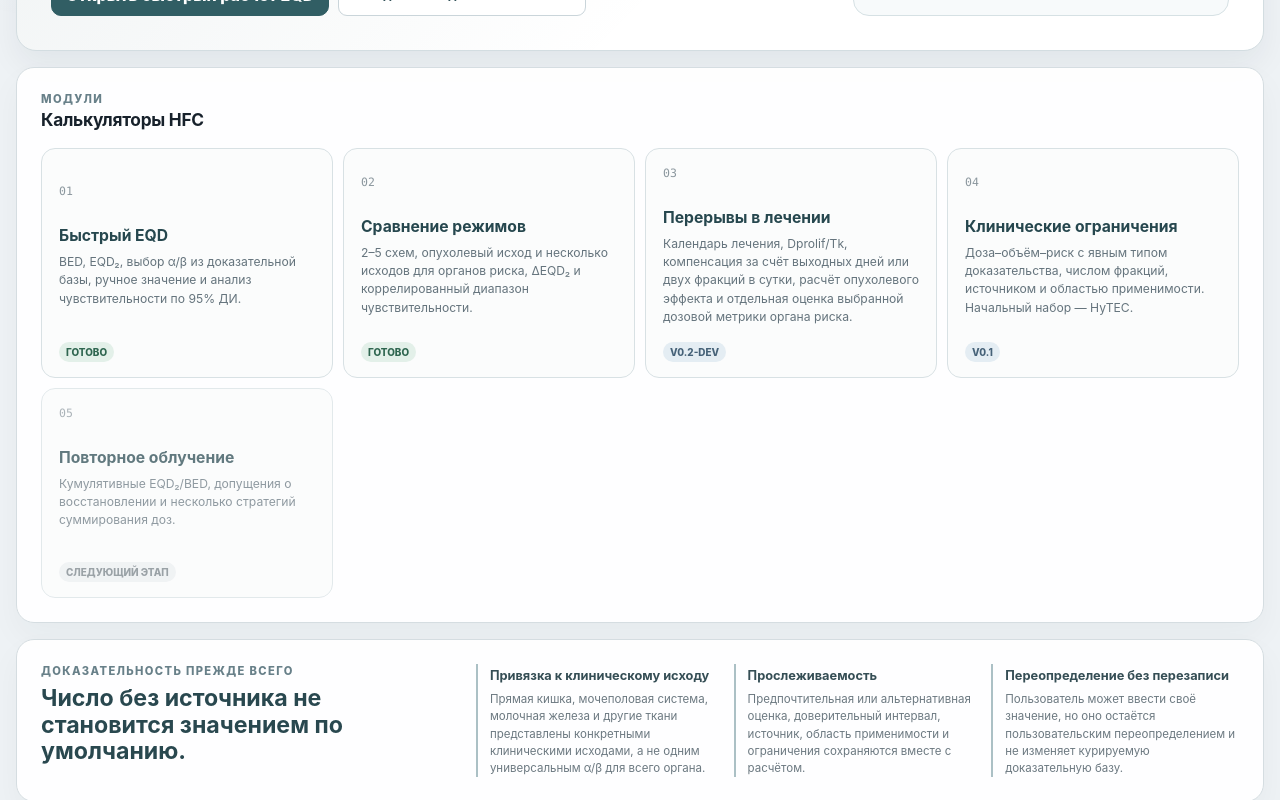
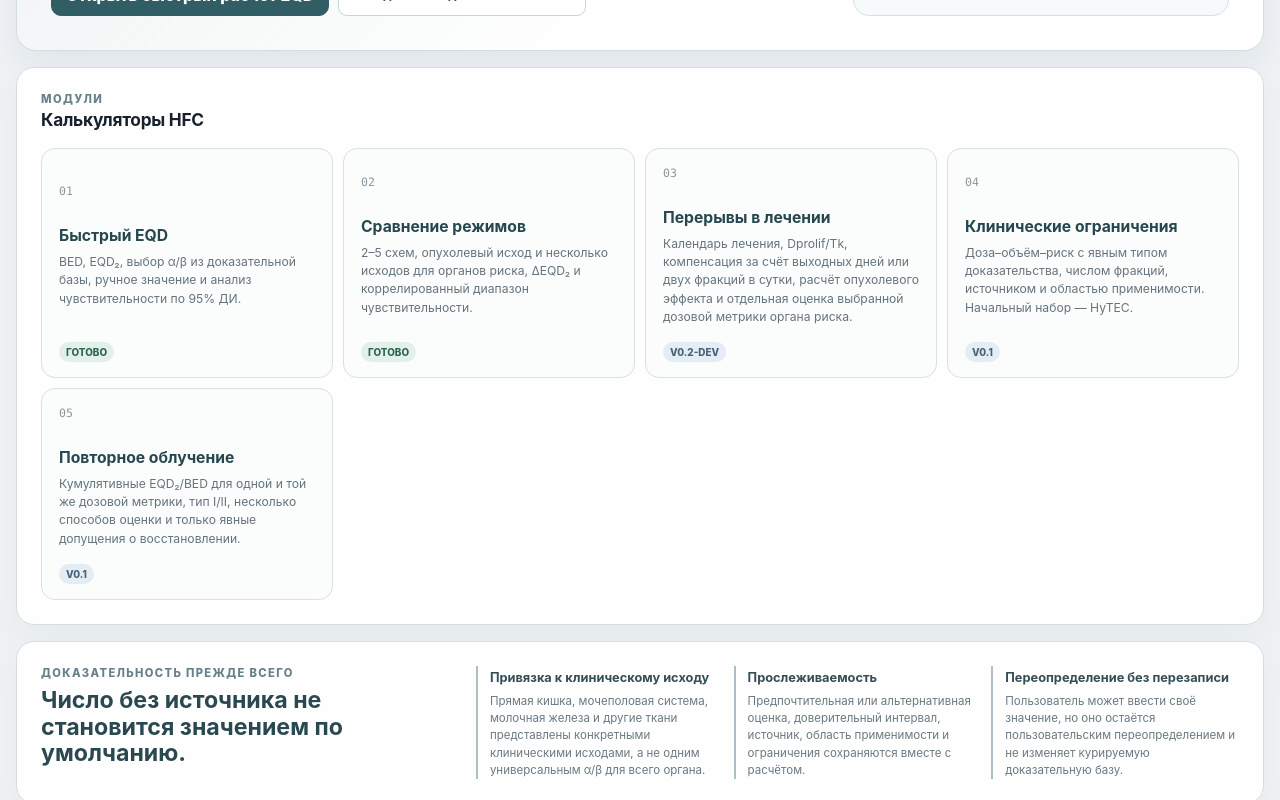
Before and after one commit to mesava/HFC-HypoFracCalc-, a React (Vite) app: page / in a window 1280 px wide. Shown: the part 419-1219 px from the top of the page. Built offline with nearby package versions, Linux system fonts and the light colour scheme.

Commit message:
feat(site): enable reirradiation module on landing page

```diff
--- a/src/ui/SiteHome.tsx
+++ b/src/ui/SiteHome.tsx
@@ -8,6 +8,7 @@ export type SitePage =
   | "compare"
   | "gap"
   | "constraints"
+  | "reirradiation"
   | "methodology"
   | "about";
 
@@ -156,20 +157,22 @@ export function SiteHome({
             <span className="module-state beta">v0.1</span>
           </button>
 
-          <div className="module-card disabled-card">
+          <button
+            className="module-card"
+            type="button"
+            onClick={() => onNavigate("reirradiation")}
+          >
             <span className="module-index">05</span>
             <strong>{tx(language, "Повторное облучение", "Reirradiation")}</strong>
             <p>
               {tx(
                 language,
-                "Кумулятивные EQD₂/BED, допущения о восстановлении и несколько стратегий суммирования доз.",
-                "Cumulative EQD₂/BED, recovery assumptions, and multiple dose-accumulation strategies.",
+                "Кумулятивные EQD₂/BED для одной и той же дозовой метрики, тип I/II, несколько способов оценки и только явные допущения о восстановлении.",
+                "Cumulative EQD₂/BED for the same dose metric, type I/II classification, multiple assessment strategies, and explicit recovery assumptions only.",
               )}
             </p>
-            <span className="module-state planned">
-              {tx(language, "следующий этап", "planned")}
-            </span>
-          </div>
+            <span className="module-state beta">v0.1</span>
+          </button>
         </div>
       </section>
 
```
